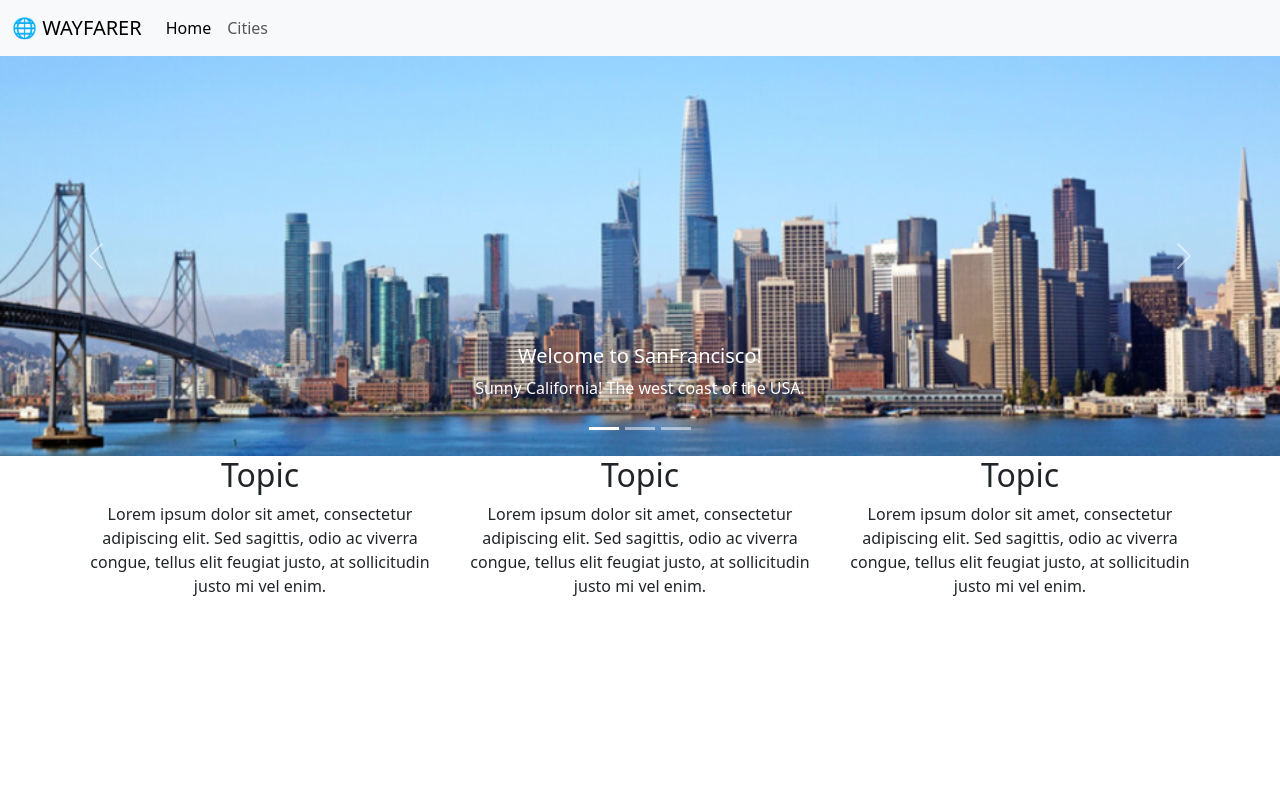
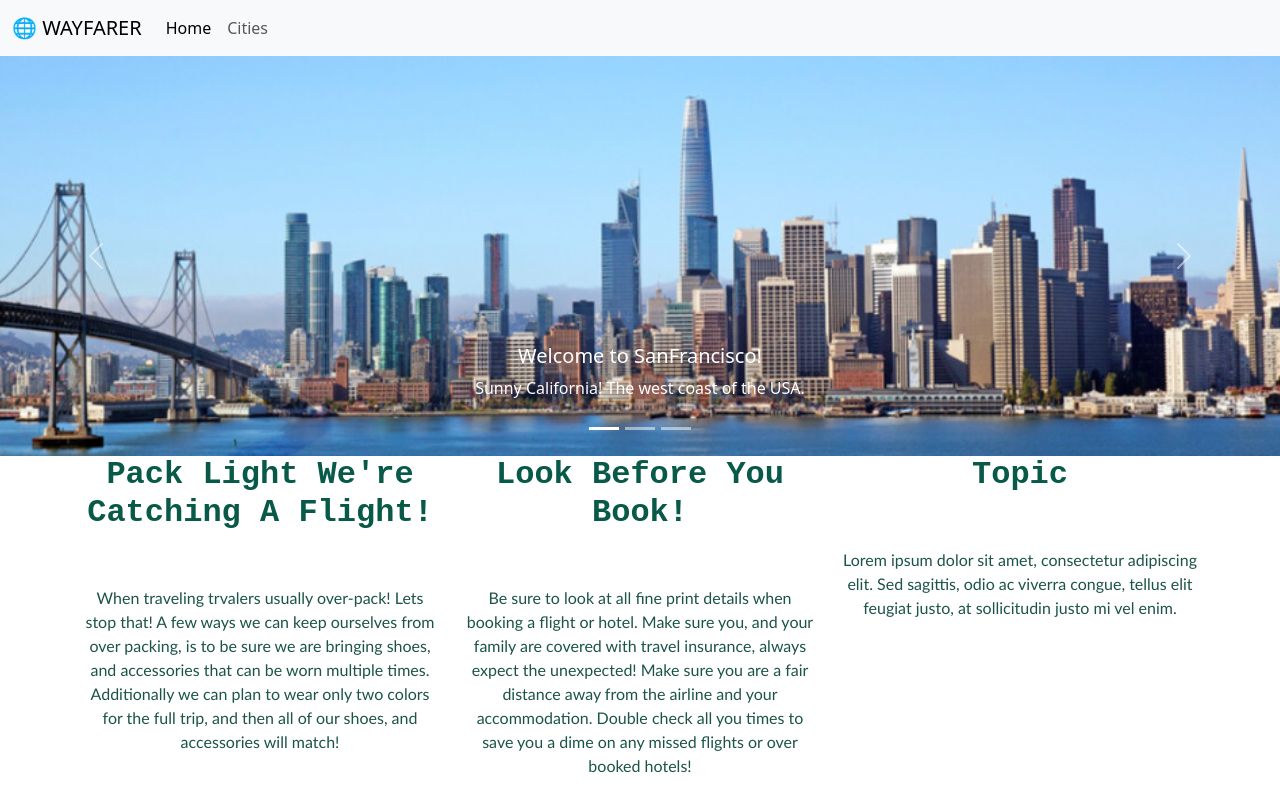
Before and after one commit to woodsdeshe/wayfarer, an Angular app: page / in a window 1280 px wide. Built offline with nearby package versions, Linux system fonts and the light colour scheme.

Commit message:
updating the key points at the bottom

```diff
--- a/src/app/homepage-info/homepage-info.component.css
+++ b/src/app/homepage-info/homepage-info.component.css
@@ -0,0 +1,21 @@
+:root {
+    --branding-color: #84A59D;
+    --secondary-color: #FBECE9;
+    --text-color: #131B19;
+    --hover-color: #F6BD60;
+    --clicked-color: #F7B6B5;
+    --heading-font-family: "Playfair Display", serif;
+    --default-font-family: "poppins", sans-serif;
+  }
+
+.infohome {
+font-family:'Courier New', Courier, monospace;
+color:#085948;
+font-weight: bold;
+margin-bottom: 15%;
+}
+
+.phome {
+    font-family:'Gill Sans', 'Gill Sans MT', Calibri, 'Trebuchet MS', sans-serif;
+    color: #1c5447
+}
--- a/src/app/homepage-info/homepage-info.component.html
+++ b/src/app/homepage-info/homepage-info.component.html
@@ -2,26 +2,42 @@
   <div class="row">
     <div class="col">
       <div class="title">
-                <h2>Topic</h2>
+        <h2 class="infohome">Pack Light We're Catching A Flight!</h2>
       </div>
       <div class="topic-info">
-                <p>Lorem ipsum dolor sit amet, consectetur adipiscing elit. Sed sagittis, odio ac viverra congue, tellus elit feugiat justo, at sollicitudin justo mi vel enim. </p>
+        <p class="phome">
+          When traveling trvalers usually over-pack! Lets stop that! A few ways
+          we can keep ourselves from over packing, is to be sure we are bringing
+          shoes, and accessories that can be worn multiple times. Additionally
+          we can plan to wear only two colors for the full trip, and then all of
+          our shoes, and accessories will match!
+        </p>
       </div>
     </div>
     <div class="col">
       <div class="title">
-            <h2>Topic</h2>
+        <h2 class="infohome">Look Before You Book!</h2>
       </div>
       <div class="topic-info">
-            <p>Lorem ipsum dolor sit amet, consectetur adipiscing elit. Sed sagittis, odio ac viverra congue, tellus elit feugiat justo, at sollicitudin justo mi vel enim. </p>
+        <p class="phome">
+          Be sure to look at all fine print details when booking a flight or hotel.
+          Make sure you, and your family are covered with travel insurance, always
+          expect the unexpected! Make sure you are a fair distance away from the airline
+          and your accommodation. Double check all you times to save you a dime on any missed
+          flights or over booked hotels!
+        </p>
       </div>
     </div>
     <div class="col">
       <div class="title">
-            <h2>Topic</h2>
+        <h2 class="infohome">Topic</h2>
       </div>
       <div class="topic-info">
-            <p>Lorem ipsum dolor sit amet, consectetur adipiscing elit. Sed sagittis, odio ac viverra congue, tellus elit feugiat justo, at sollicitudin justo mi vel enim. </p>
+        <p class="phome">
+          Lorem ipsum dolor sit amet, consectetur adipiscing elit. Sed sagittis,
+          odio ac viverra congue, tellus elit feugiat justo, at sollicitudin
+          justo mi vel enim.
+        </p>
       </div>
     </div>
   </div>
```
Lines whose indentation alone changed are shown as unchanged.
